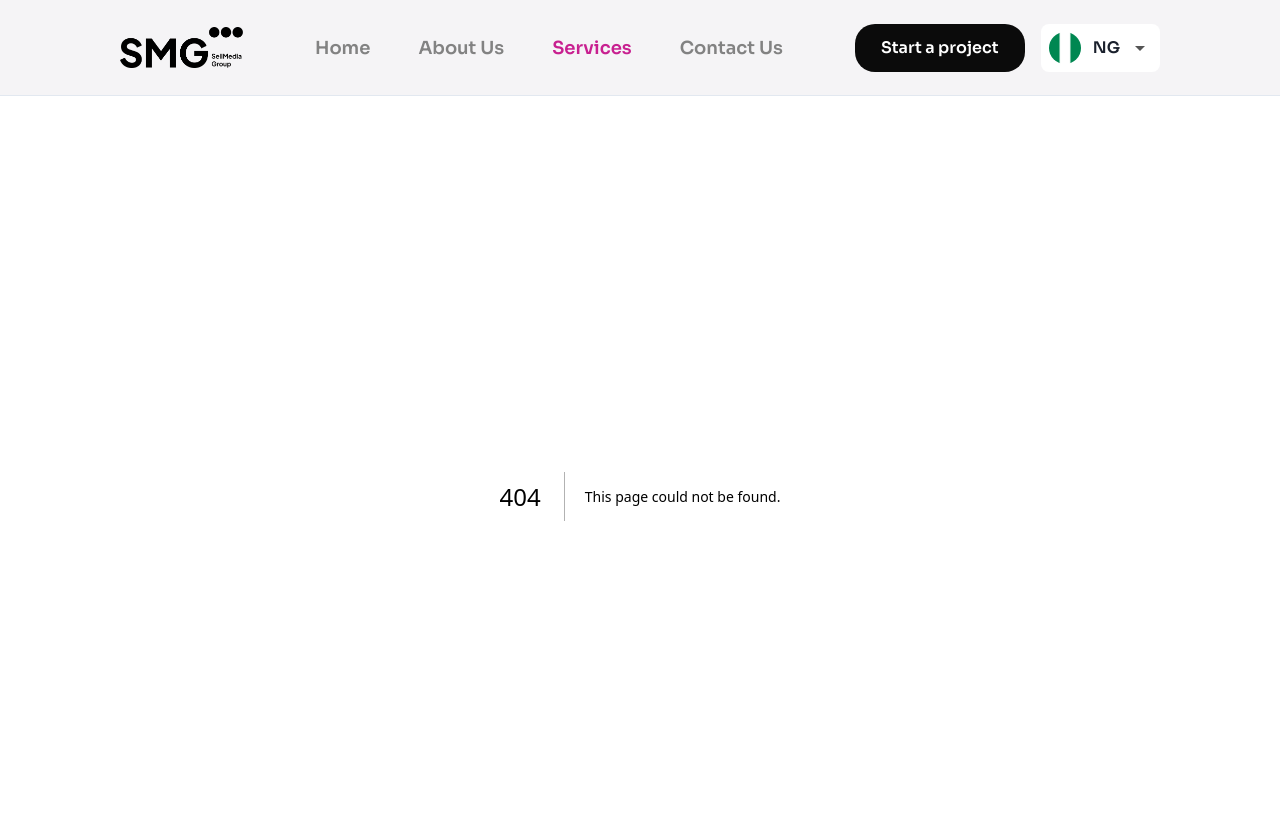
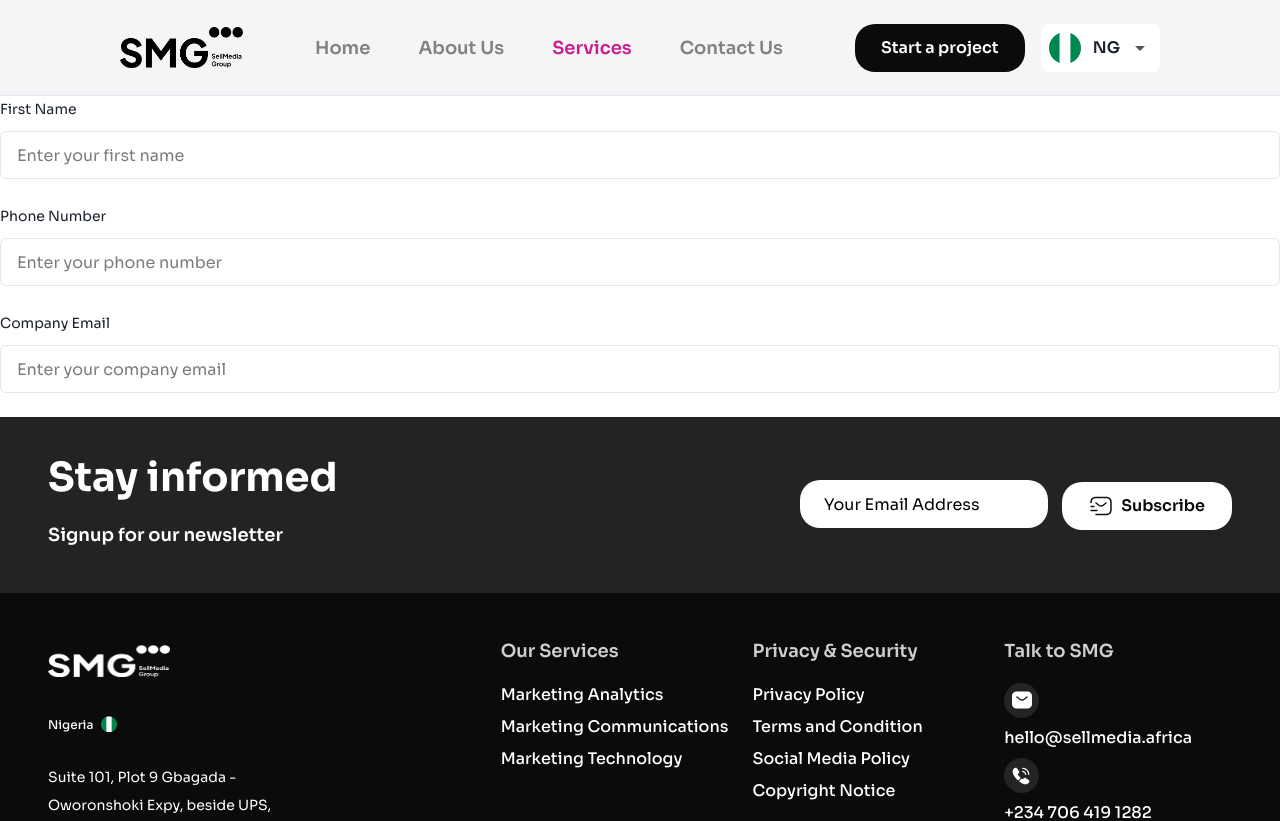
Before and after one commit to sellmedia-admin/SMG-Official, a Next.js app: page /services in a window 1280 px wide. Before the commit this address had no page. Shown: the top 821 px of the page. Built offline with nearby package versions, Linux system fonts and the light colour scheme.

Commit message:
services page

```diff
--- a/app/about-us/page.tsx
+++ b/app/about-us/page.tsx
@@ -1,6 +1,7 @@
 "use client";
 import {
   AboutStepsCard,
+  ContactForm,
   GetStarted,
   Hero,
   LandingPageAchievements,
@@ -276,7 +277,7 @@ const AboutUsPage = () => {
 
               <Box className="flex gap-2 mb-2">
                 {footprint.map((p) => (
-                  <div className="flex items-center gap-1">
+                  <div className="flex items-center gap-1" key={p.bg}>
                     <div
                       className={`w-[20px] h-[20px] rounded-full bg-[${p.bg}]`}
                     />
@@ -286,7 +287,7 @@ const AboutUsPage = () => {
               </Box>
               <Box className="flex gap-2">
                 {footprint2.map((p) => (
-                  <div className="flex items-center gap-1">
+                  <div className="flex items-center gap-1" key={p.bg}>
                     <div
                       className={`w-[20px] h-[20px] rounded-full bg-[${p.bg}]`}
                     />
@@ -312,7 +313,10 @@ const AboutUsPage = () => {
           </Text>
           <div className="grid grid-cols-4 gap-6 max-w-[1208px] mx-auto pb-[80px]">
             {TEAM.map((member) => (
-              <div className="bg-black text-white py-6 rounded-lg">
+              <div
+                className="bg-black text-white py-6 rounded-lg"
+                key={member.name}
+              >
                 <img
                   src={`/imgs/avatars/${member.img}.png`}
                   alt={member.name}
--- /dev/null
+++ b/app/services/page.tsx
@@ -0,0 +1,12 @@
+import { ContactForm } from "@/components";
+import React from "react";
+
+const page = () => {
+  return (
+    <div>
+      <ContactForm />
+    </div>
+  );
+};
+
+export default page;
--- /dev/null
+++ b/components/Contact/Contact.tsx
@@ -0,0 +1,29 @@
+import React from "react";
+import { Input } from "..";
+
+const Contact = () => {
+  return (
+    <div>
+      <Input
+        id="first-name"
+        label="First Name"
+        type="text"
+        placeholder="Enter your first name"
+      />
+      <Input
+        id="phone-number"
+        label="Phone Number"
+        type="number" // Phone number input type can be "tel" but here we use "text" for simplicity
+        placeholder="Enter your phone number"
+      />
+      <Input
+        id="company-email"
+        label="Company Email"
+        type="email"
+        placeholder="Enter your company email"
+      />
+    </div>
+  );
+};
+
+export default Contact;
--- /dev/null
+++ b/components/Input/Input.tsx
@@ -0,0 +1,78 @@
+"use client";
+import {
+  Input,
+  FormControl,
+  FormLabel,
+  FormErrorMessage,
+} from "@chakra-ui/react";
+import { useState } from "react";
+
+interface ReusableInputProps {
+  id: string;
+  label: string;
+  type: "text" | "number" | "email";
+  placeholder: string;
+}
+
+const ReusableInput: React.FC<ReusableInputProps> = ({
+  id,
+  label,
+  type,
+  placeholder,
+}) => {
+  const [inputValue, setInputValue] = useState("");
+  const [isInvalid, setIsInvalid] = useState(false);
+
+  const validate = (value: string) => {
+    switch (type) {
+      case "email":
+        return /^[^\s@]+@[^\s@]+\.[^\s@]+$/.test(value.toLowerCase());
+      case "text":
+        return !!value;
+      case "number":
+        return /^\d+$/.test(value);
+      // Add more cases for other types if needed
+      default:
+        return false;
+    }
+  };
+
+  const handleChange = (event: React.ChangeEvent<HTMLInputElement>) => {
+    const value = event.target.value.trim();
+    setInputValue(value);
+    setIsInvalid(!validate(value));
+  };
+
+  return (
+    <FormControl mb="6" isInvalid={isInvalid}>
+      <FormLabel
+        htmlFor={id}
+        fontSize="14px"
+        lineHeight="27px"
+        fontWeight="400"
+        mb="2"
+      >
+        {label}
+      </FormLabel>
+      <Input
+        id={id}
+        type={type}
+        value={inputValue}
+        onChange={handleChange}
+        placeholder={placeholder}
+        size="lg"
+        className="border-solid border-1 border-gray-300 rounded-md h-16 p-4"
+        _placeholder={{
+          color: "#7C7C7C",
+          fontSize: "16px",
+          lineHeight: "30px",
+        }}
+      />
+      {isInvalid && (
+        <FormErrorMessage color="red.500">Invalid input</FormErrorMessage>
+      )}
+    </FormControl>
+  );
+};
+
+export default ReusableInput;
--- a/components/index.tsx
+++ b/components/index.tsx
@@ -6,6 +6,8 @@ export { default as ServicesSection } from "./ServicesSection/ServicesSection";
 export { default as Footer } from "./Footer/Footer";
 export { default as Modal } from "./Modal/Modal";
 export { default as SectionTitle } from "./SectionTitles/SectionTitle";
+export { default as ContactForm } from "./Contact/Contact";
+export { default as Input } from "./Input/Input";
 
 // ----------------------------------------------------------------
 
```
